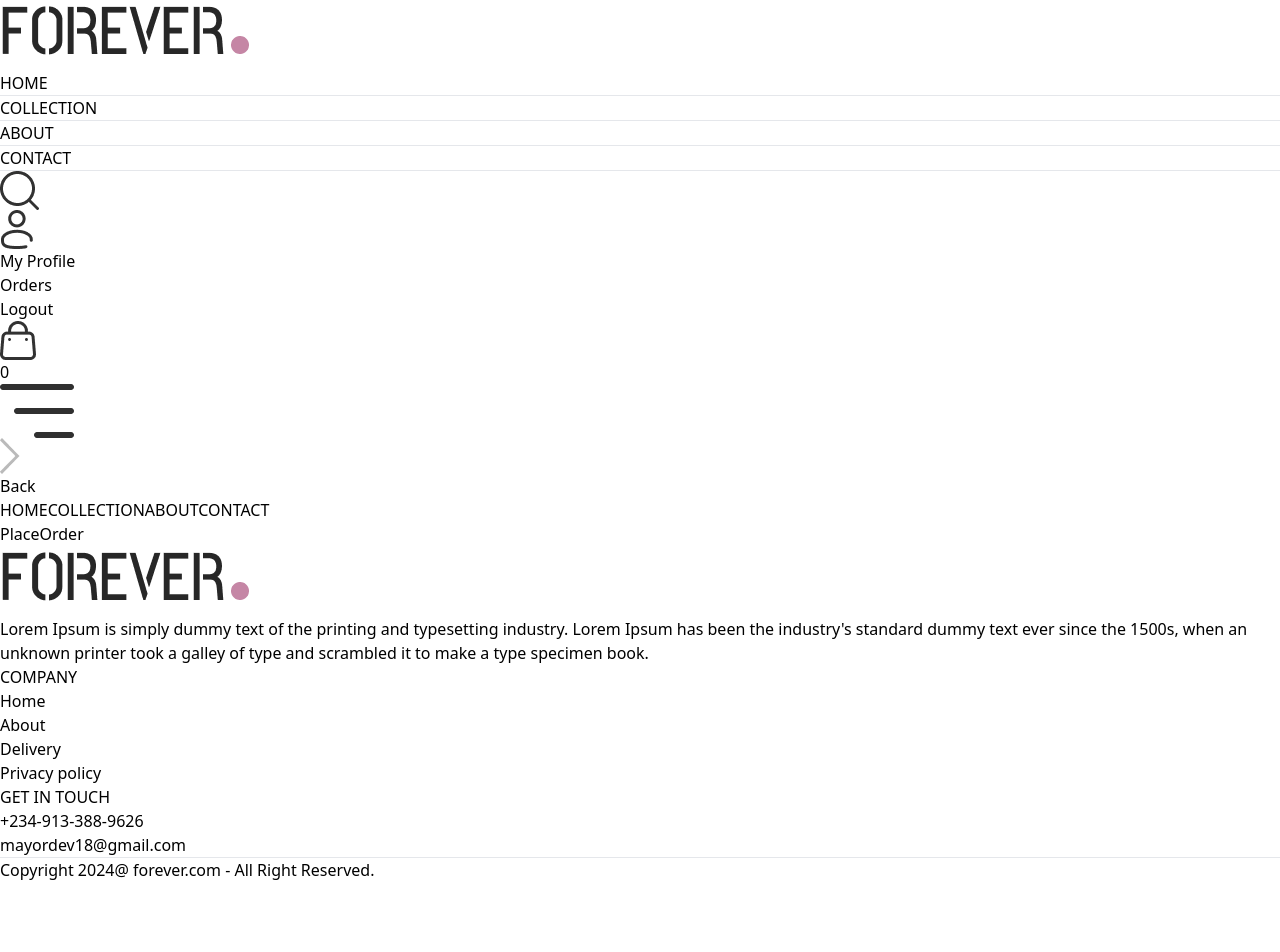
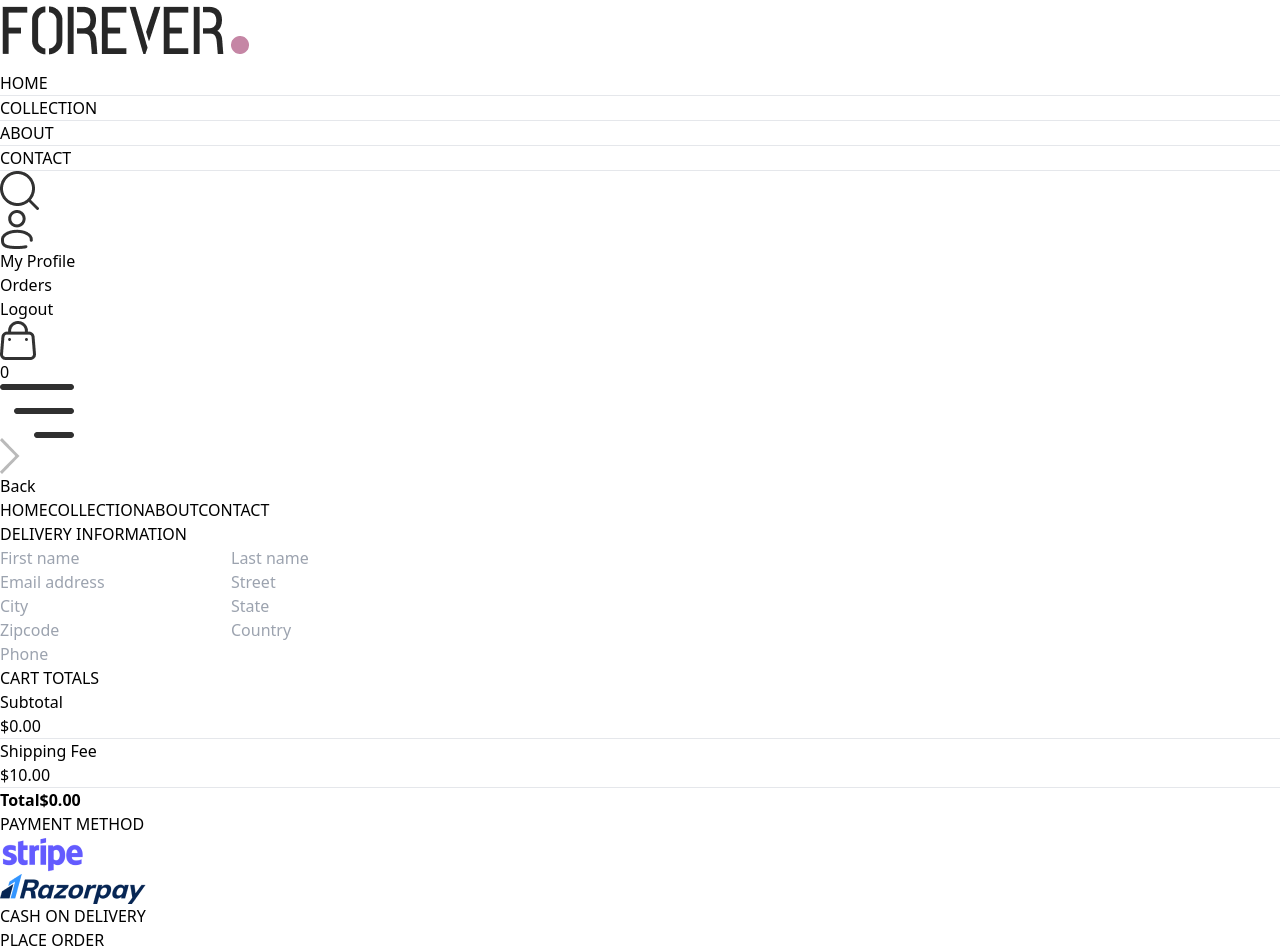
Before and after one commit to mayortechyx1/Forever-Fashion, a React (Vite) app in the folder frontend/: page /place-order in a window 1280 px wide. Shown: the top 952 px of the page. Before the commit the page ends 882 px from the top, so only its background shows below. Built offline with nearby package versions, Linux system fonts and the light colour scheme.

Commit message:
place orders complete

```diff
--- a/frontend/src/components/CartTotal.jsx
+++ b/frontend/src/components/CartTotal.jsx
@@ -1,7 +1,42 @@
-import React from "react";
+import React, { useContext } from "react";
+import { shopContext } from "../context/ShopContext";
+import Title from "./Title";
 
 const CartTotal = () => {
-  return <div>CartTotal</div>;
+  const { deliveryFee, currency, getCartAmount } = useContext(shopContext);
+
+  return (
+    <div className="w-full">
+      <div className="text-2xl">
+        <Title text1={"CART"} text2={"TOTALS"} />
+      </div>
+      <div className="flex flex-col gap-2 mt-2 text-sm">
+        <div className="flex justify-between">
+          <p>Subtotal</p>
+          <p>
+            {currency}
+            {getCartAmount()}.00
+          </p>
+        </div>
+        <hr />
+        <div className="flex justify-between">
+          <p>Shipping Fee</p>
+          <p>
+            {currency}
+            {deliveryFee}.00
+          </p>
+        </div>
+        <hr />
+        <div className="flex justify-between">
+          <b>Total</b>
+          <b>
+            {currency}
+            {getCartAmount() === 0 ? 0 : getCartAmount() + deliveryFee}.00
+          </b>
+        </div>
+      </div>
+    </div>
+  );
 };
 
 export default CartTotal;
--- a/frontend/src/context/ShopContext.jsx
+++ b/frontend/src/context/ShopContext.jsx
@@ -60,7 +60,7 @@
     return totalCount;
   };
 
-  const getCartAmount = async () => {
+  const getCartAmount = () => {
     const productCopy = products.slice();
     let tempData = structuredClone(cartItems);
     let totalPrice = 0;
@@ -75,10 +75,10 @@
     return totalPrice;
   };
 
-  useEffect(() => {
-    // console.log(cartItems);
-    console.log(getCartAmount());
-  }, [cartItems]);
+  // useEffect(() => {
+  //   // console.log(cartItems);
+  //   console.log(getCartAmount());
+  // }, [cartItems]);
 
   const value = {
     products,
--- a/frontend/src/pages/Cart.jsx
+++ b/frontend/src/pages/Cart.jsx
@@ -3,6 +3,8 @@
 import Title from "../components/Title";
 import { assets } from "../assets/assets";
 import { useNavigate } from "react-router-dom";
+import CartTotal from "../components/CartTotal";
+import { toast } from "react-toastify";
 
 const Cart = () => {
   const {
@@ -31,13 +33,14 @@
     setCartArray(cartData);
   }, [cartItems]);
 
-  return getCartCount() !== 0 ? (
+  return (
     <div className="border-t pt-14">
       <div className="text-2xl mb-3">
         <Title text1={"YOUR"} text2={"CART"} />
       </div>
       <div>
-        {cartArray.map((item, index) => {
+        {getCartCount() !== 0 ? (
+          cartArray.map((item, index) => {
             const product = products.find((prod) => prod._id === item._id);
             return (
               <div
@@ -92,11 +95,31 @@
                 />
               </div>
             );
-        })}
+          })
+        ) : (
+          <div className="font-bold text-2xl text-center">
+            YOUR CART IS EMPTY
+          </div>
+        )}
+      </div>
+      <div className="flex justify-end my-20">
+        <div className="w-full sm:w-[450px]">
+          <CartTotal />
+          <div className="w-full text-end">
+            <button
+              onClick={() =>
+                getCartCount() === 0
+                  ? toast.error("your cart is empty")
+                  : navigate("/place-order")
+              }
+              className="bg-black text-white text-sm my-8 px-8 py-3 hover:opacity-[0.7]"
+            >
+              PROCEED TO CHECKOUT
+            </button>
           </div>
         </div>
-  ) : (
-    <div className="font-bold text-3xl text-center">YOUR CART IS EMPTY</div>
+      </div>
+    </div>
   );
 };
 
--- a/frontend/src/pages/Orders.jsx
+++ b/frontend/src/pages/Orders.jsx
@@ -1,9 +1,17 @@
-import React from 'react'
+import { useContext } from "react";
+import { shopContext } from "../context/ShopContext";
+import Title from "../components/Title";
 
 const Orders = () => {
+  const { products, currency } = useContext(shopContext);
+
   return (
-    <div>Orders</div>
-  )
-}
+    <div className="border-t pt-16">
+      <div className="text-2xl">
+        <Title text1={"MY"} text2={"ORDERS"} />
+      </div>
+    </div>
+  );
+};
 
-export default Orders
+export default Orders;
--- a/frontend/src/pages/PlaceOrder.jsx
+++ b/frontend/src/pages/PlaceOrder.jsx
@@ -1,9 +1,131 @@
-import React from 'react'
+import Title from "../components/Title";
+import CartTotal from "../components/CartTotal";
+import { assets } from "../assets/assets";
+import { useState } from "react";
+import { useNavigate } from "react-router-dom";
 
 const PlaceOrder = () => {
+  const [method, setMethod] = useState("cod");
+  const navigate = useNavigate();
+
   return (
-    <div>PlaceOrder</div>
-  )
-}
+    <div className="flex flex-col sm:flex-row justify-between gap-4 pt-5 sm:pt-14 min-h-[80vh] border-t">
+      {/* --------left side------- */}
+      <div className="flex flex-col gap-4 w-full sm:max-w-[480px]">
+        <div className="text-xl sm:text-2xl my-3">
+          <Title text1={"DELIVERY"} text2={"INFORMATION"} />
+        </div>
+        <div className="flex gap-3">
+          <input
+            placeholder="First name"
+            className="border border-gray-300 rounded py-1.5 px-3.5 w-full"
+            type="text"
+          />
+          <input
+            placeholder="Last name"
+            className="border border-gray-300 rounded py-1.5 px-3.5 w-full"
+            type="text"
+          />
+        </div>
+        <input
+          placeholder="Email address"
+          className="border border-gray-300 rounded py-1.5 px-3.5 w-full"
+          type="email"
+        />
+        <input
+          placeholder="Street"
+          className="border border-gray-300 rounded py-1.5 px-3.5 w-full"
+          type="text"
+        />
+        <div className="flex gap-3">
+          <input
+            placeholder="City"
+            className="border border-gray-300 rounded py-1.5 px-3.5 w-full"
+            type="text"
+          />
+          <input
+            placeholder="State"
+            className="border border-gray-300 rounded py-1.5 px-3.5 w-full"
+            type="text"
+          />
+        </div>
+        <div className="flex gap-3">
+          <input
+            placeholder="Zipcode"
+            className="border border-gray-300 rounded py-1.5 px-3.5 w-full"
+            type="number"
+          />
+          <input
+            placeholder="Country"
+            className="border border-gray-300 rounded py-1.5 px-3.5 w-full"
+            type="text"
+          />
+        </div>
+        <input
+          placeholder="Phone"
+          className="border border-gray-300 rounded py-1.5 px-3.5 w-full"
+          type="number"
+        />
+      </div>
 
-export default PlaceOrder
+      {/* -------Right Side----------- */}
+      <div className="mt-8">
+        <div className="mt-8 min-w-80">
+          <CartTotal />
+        </div>
+        <div className="mt-12">
+          <Title text1={"PAYMENT"} text2={"METHOD"} />
+          {/* -----------Payment Method Selection------------ */}
+          <div className="flex gap-3 flex-col lg:flex-row">
+            <div
+              onClick={() => setMethod("stripe")}
+              className="flex items-center gap-1 border p-2 px-3 cursor-pointer"
+            >
+              <p
+                className={`min-w-3.5 h-3.5 border rounded-full ${
+                  method === "stripe" ? "bg-green-400" : ""
+                }`}
+              ></p>
+              <img src={assets.stripe_logo} className="h-5 mx-4" alt="" />
+            </div>
+            <div
+              onClick={() => setMethod("razor")}
+              className="flex items-center gap-1 border p-2 px-3 cursor-pointer"
+            >
+              <p
+                className={`min-w-3.5 h-3.5 border rounded-full ${
+                  method === "razor" ? "bg-green-400" : ""
+                }`}
+              ></p>
+              <img src={assets.razorpay_logo} className="h-5 mx-4" alt="" />
+            </div>
+            <div
+              onClick={() => setMethod("cod")}
+              className="flex items-center gap-1 border p-2 px-3 cursor-pointer"
+            >
+              <p
+                className={`min-w-3.5 h-3.5 border rounded-full ${
+                  method === "cod" ? "bg-green-400" : ""
+                }`}
+              ></p>
+              <p className="text-gray-500 text-sm font-medium mx-4">
+                CASH ON DELIVERY
+              </p>
+            </div>
+          </div>
+
+          <div className="w-full text-end mt-8">
+            <button
+              onClick={() => navigate("/orders")}
+              className="bg-black text-white px-16 py-3 text-sm hover:opacity-80"
+            >
+              PLACE ORDER
+            </button>
+          </div>
+        </div>
+      </div>
+    </div>
+  );
+};
+
+export default PlaceOrder;
```
Lines whose indentation alone changed are shown as unchanged.
